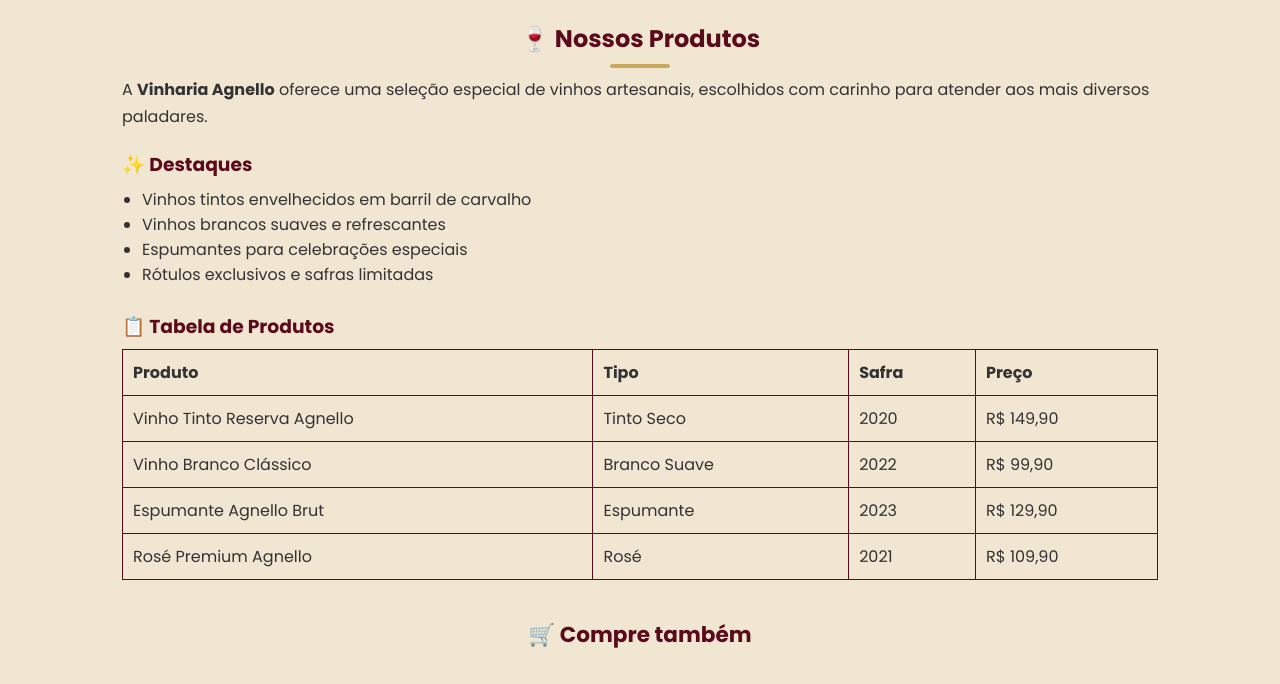
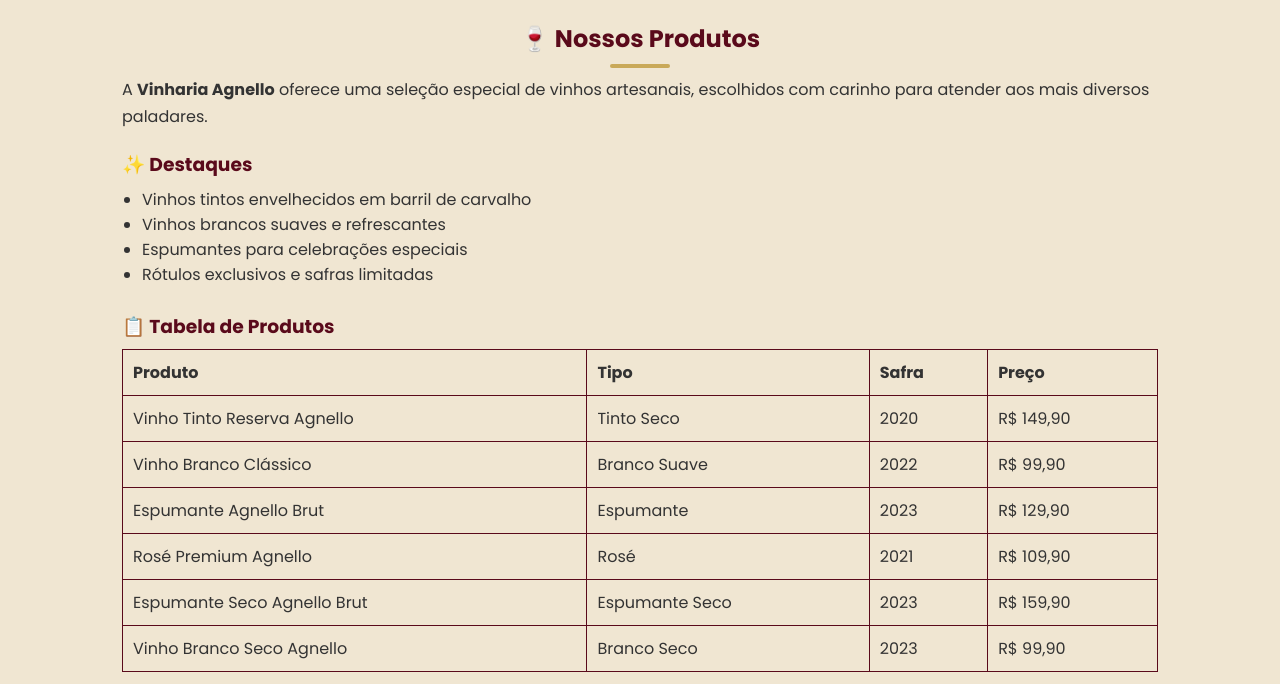
Before and after one commit to 1ESPA/1ESPA-CP2-WEB-DEVELOPMENT, a plain HTML site: page src/pages/produtos.html in a window 1280 px wide. Shown: the part 90-774 px from the top of the page. Drawn offline with Linux system fonts and the light colour scheme; grey boxes are pictures that could not be loaded; files whose address does not match are found by name.

Commit message:
Adição da tabela de produtos

```diff
--- a/src/pages/produtos.html
+++ b/src/pages/produtos.html
@@ -84,6 +84,18 @@
               <td>Rosé</td>
               <td>2021</td>
               <td>R$ 109,90</td>
+            </tr>
+            <tr>
+              <td>Espumante Seco Agnello Brut</td>
+              <td>Espumante Seco</td>
+              <td>2023</td>
+              <td>R$ 159,90</td>
+            </tr>
+            <tr>
+              <td>Vinho Branco Seco Agnello</td>
+              <td>Branco Seco</td>
+              <td>2023</td>
+              <td>R$ 99,90</td>
             </tr>
           </tbody>
         </table>
```
Also changed, not shown: src/pages/processo.html (+1 -0 lines), 1 other file.
